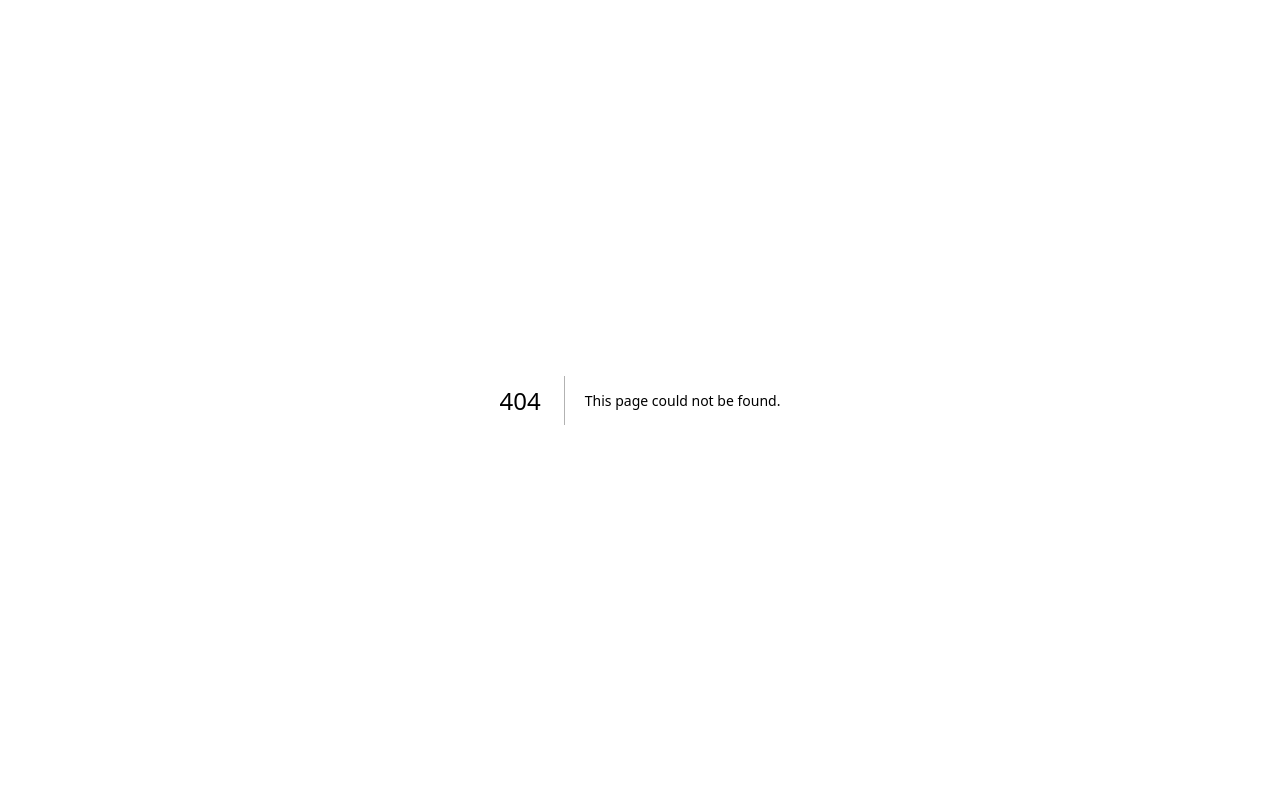
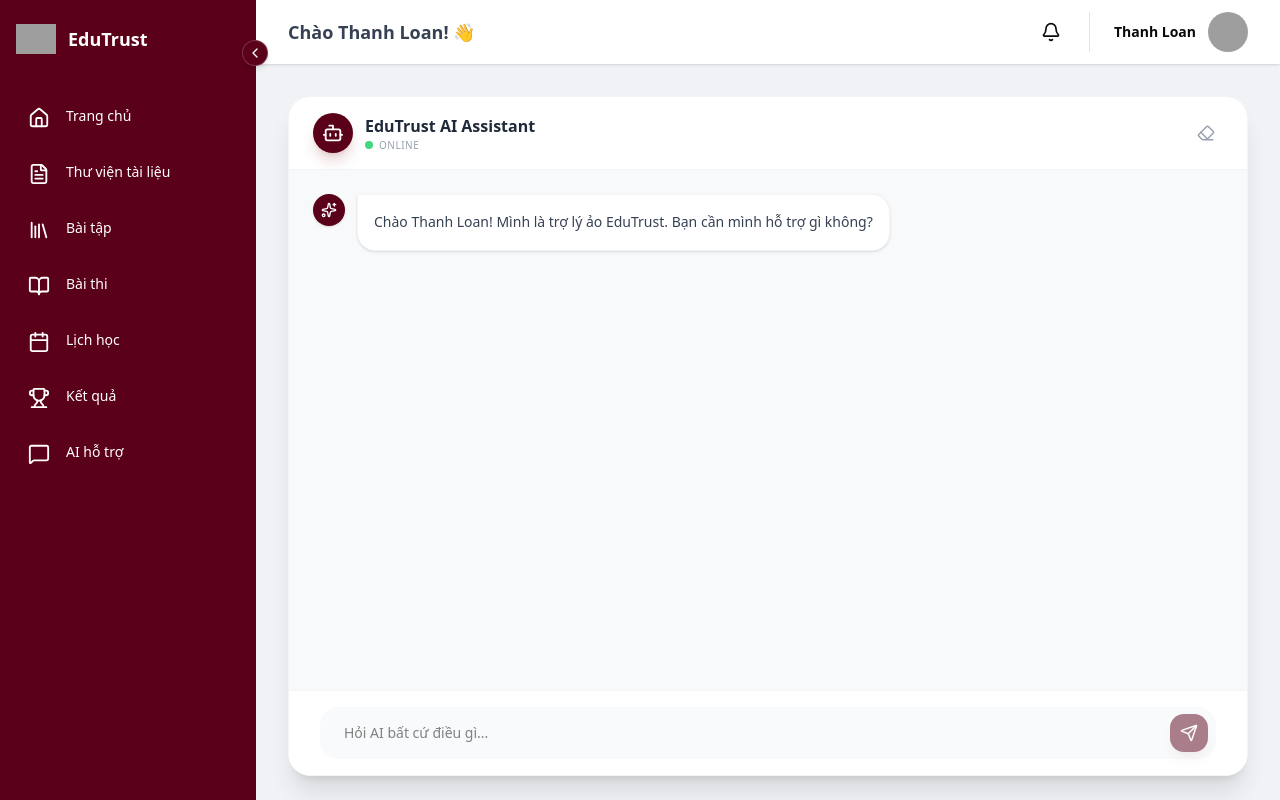
Before and after one commit to AWS-FCJ-Project/client, a Next.js app: page /dashboard/chat-ai-ho-tro in a window 1280 px wide. Before the commit this address had no page. Built offline with nearby package versions, Linux system fonts and the light colour scheme; grey boxes are pictures that could not be loaded.

Commit message:
feat: ask AI ui and api

```diff
--- /dev/null
+++ b/src/app/dashboard/chat-ai-ho-tro/page.tsx
@@ -0,0 +1,192 @@
+"use client";
+
+import React, { useState, useRef, useEffect } from 'react';
+import {
+    Send, Bot, User, Sparkles,
+    Eraser, Paperclip, MoreHorizontal, Loader2
+} from 'lucide-react';
+
+interface Message {
+    id: number;
+    role: 'ai' | 'user';
+    content: string;
+    isTyping?: boolean;
+}
+
+const AIChatSupport = () => {
+    const [messages, setMessages] = useState<Message[]>([
+        { id: 1, role: 'ai', content: 'Chào Thanh Loan! Mình là trợ lý ảo EduTrust. Bạn cần mình hỗ trợ gì không?' }
+    ]);
+    const [input, setInput] = useState('');
+    const [isLoading, setIsLoading] = useState(false);
+    const scrollRef = useRef<HTMLDivElement>(null);
+
+    const scrollToBottom = () => {
+        if (scrollRef.current) {
+            scrollRef.current.scrollTo({
+                top: scrollRef.current.scrollHeight,
+                behavior: 'smooth'
+            });
+        }
+    };
+
+    useEffect(() => {
+        scrollToBottom();
+    }, [messages, isLoading]);
+
+    const typeWriter = (fullText: string, messageId: number) => {
+        let currentIndex = 0;
+        const speed = 20;
+
+        const interval = setInterval(() => {
+            setMessages(prev => prev.map(msg =>
+                msg.id === messageId ? { ...msg, content: fullText.slice(0, currentIndex + 1) } : msg
+            ));
+            currentIndex++;
+            scrollToBottom();
+
+            if (currentIndex >= fullText.length) {
+                clearInterval(interval);
+                setMessages(prev => prev.map(msg =>
+                    msg.id === messageId ? { ...msg, isTyping: false } : msg
+                ));
+            }
+        }, speed);
+    };
+
+    const handleSend = async () => {
+        if (!input.trim() || isLoading) return;
+
+        const userContent = input.trim();
+        const userMsg: Message = { id: Date.now(), role: 'user', content: userContent };
+
+        setMessages(prev => [...prev, userMsg]);
+        setInput('');
+        setIsLoading(true);
+
+        try {
+            const response = await fetch('http://127.0.0.1:8000/unified-agent/ask', {
+                method: 'POST',
+                headers: {
+                    'accept': 'application/json',
+                    'Content-Type': 'application/json',
+                    'Authorization': 'Bearer eyJhbGciOiJIUzI1NiIsInR5cCI6IkpXVCJ9.eyJzdWIiOiJsb2FudHR0bC5za2lsbGNldGVyYUBnbWFpbC5jb20iLCJleHAiOjE3NzQ0NDUwNTN9.ZerglBKpPYKTxqs1E4EMCz_i_D4Jdb8h3wz2TTP91G4'
+                },
+                body: JSON.stringify({
+                    question: userContent,
+                    conversation_id: "string"
+                })
+            });
+
+            const data = await response.json();
+
+            if (response.ok) {
+                const aiMsgId = Date.now() + 1;
+                setIsLoading(false);
+                setMessages(prev => [...prev, {
+                    id: aiMsgId,
+                    role: 'ai',
+                    content: '',
+                    isTyping: true
+                }]);
+                typeWriter(data.answer, aiMsgId);
+            }
+        } catch (error) {
+            setIsLoading(false);
+            setMessages(prev => [...prev, {
+                id: Date.now() + 2,
+                role: 'ai',
+                content: "Lỗi kết nối rồi Loan ơi, kiểm tra lại server nhé!"
+            }]);
+        }
+    };
+
+    return (
+        <div className="flex flex-col h-[calc(100vh-120px)] bg-white rounded-3xl shadow-xl border border-gray-100 overflow-hidden">
+            {/* Header */}
+            <div className="px-6 py-4 border-b border-gray-100 flex justify-between items-center shrink-0">
+                <div className="flex items-center gap-3">
+                    <div className="w-10 h-10 rounded-full bg-[#5B0019] flex items-center justify-center shadow-lg shadow-red-900/20">
+                        <Bot size={22} className="text-white" />
+                    </div>
+                    <div>
+                        <h2 className="font-bold text-gray-800">EduTrust AI Assistant</h2>
+                        <div className="flex items-center gap-1.5">
+                            <span className="w-2 h-2 bg-green-500 rounded-full animate-pulse"></span>
+                            <span className="text-[10px] text-gray-400 font-medium tracking-wider">ONLINE</span>
+                        </div>
+                    </div>
+                </div>
+                <button onClick={() => setMessages([{ id: 1, role: 'ai', content: 'Lịch sử đã được làm mới!' }])} className="p-2 hover:bg-gray-100 rounded-full text-gray-400">
+                    <Eraser size={18} />
+                </button>
+            </div>
+
+            {/* Chat Body */}
+            <div ref={scrollRef} className="flex-1 overflow-y-auto p-6 space-y-6 bg-[#F8F9FA]">
+                {messages.map((msg) => (
+                    <div key={msg.id} className={`flex ${msg.role === 'user' ? 'justify-end' : 'justify-start'}`}>
+                        <div className={`flex gap-3 max-w-[85%] ${msg.role === 'user' ? 'flex-row-reverse' : ''}`}>
+                            {/* Avatar Icon */}
+                            <div className={`w-8 h-8 rounded-full flex shrink-0 items-center justify-center shadow-sm ${msg.role === 'user' ? 'bg-white text-gray-500 border border-gray-200' : 'bg-[#5B0019] text-white'
+                                }`}>
+                                {msg.role === 'user' ? <User size={16} /> : <Sparkles size={16} />}
+                            </div>
+
+                            {/* Message Content */}
+                            <div className={`p-4 rounded-2xl text-sm shadow-sm whitespace-pre-wrap leading-relaxed ${msg.role === 'user'
+                                ? 'bg-[#5B0019] text-white rounded-tr-none'
+                                : 'bg-white text-gray-700 border border-gray-100 rounded-tl-none'
+                                }`}>
+                                {msg.content}
+                                {msg.isTyping && <span className="inline-block w-1.5 h-4 ml-1 bg-[#5B0019] animate-pulse">|</span>}
+                            </div>
+                        </div>
+                    </div>
+                ))}
+
+                {/* Loading State - ĐÃ CĂN CHỈNH THẲNG HÀNG VỚI TIN NHẮN TRÊN */}
+                {isLoading && (
+                    <div className="flex justify-start">
+                        <div className="flex gap-3 items-center max-w-[85%]">
+                            {/* Logo xoay đồng bộ với icon AI */}
+                            <div className="w-8 h-8 rounded-full bg-[#5B0019] flex shrink-0 items-center justify-center shadow-md">
+                                <Loader2 size={16} className="text-white animate-spin" />
+                            </div>
+                            {/* Text Loading */}
+                            <div className="px-4 py-3 bg-white/60 border border-gray-100 rounded-2xl rounded-tl-none shadow-sm">
+                                <span className="text-xs text-gray-500 font-medium italic animate-pulse">
+                                    EduTrust AI Assistant đang tìm dữ liệu...
+                                </span>
+                            </div>
+                        </div>
+                    </div>
+                )}
+            </div>
+
+            {/* Input Area */}
+            <div className="p-4 bg-white border-t border-gray-100 shrink-0">
+                <div className="max-w-4xl mx-auto relative">
+                    <input
+                        type="text"
+                        value={input}
+                        disabled={isLoading}
+                        onChange={(e) => setInput(e.target.value)}
+                        onKeyDown={(e) => e.key === 'Enter' && handleSend()}
+                        placeholder="Hỏi AI bất cứ điều gì..."
+                        className="w-full pl-6 pr-14 py-4 bg-gray-50 border-none rounded-2xl focus:ring-2 focus:ring-[#5B0019]/20 text-sm transition-all"
+                    />
+                    <button
+                        onClick={handleSend}
+                        disabled={isLoading || !input.trim()}
+                        className="absolute right-2 top-1/2 -translate-y-1/2 p-2.5 bg-[#5B0019] text-white rounded-xl shadow-lg shadow-red-900/10 disabled:opacity-50 active:scale-95 transition-all"
+                    >
+                        <Send size={18} />
+                    </button>
+                </div>
+            </div>
+        </div>
+    );
+};
+
+export default AIChatSupport;
--- a/src/lib/menu-constants.tsx
+++ b/src/lib/menu-constants.tsx
@@ -11,7 +11,7 @@
         { label: "Bài thi", icon: <BookOpen size={22} />, desc: "Đề thi", path: "/dashboard/bai-thi" },
         { label: "Lịch học", icon: <Calendar size={22} />, desc: "Lịch trình học tập", path: "/dashboard/lich-hoc" },
         { label: "Kết quả", icon: <Trophy size={22} />, desc: "Kết quả học tập", path: "/dashboard/ket-qua" },
-        { label: "AI hỗ trợ", icon: <MessageSquare size={22} />, desc: "Hỗ trợ học tập bằng AI", path: "/dashboard/ho-tro" },
+        { label: "AI hỗ trợ", icon: <MessageSquare size={22} />, desc: "Hỗ trợ học tập bằng AI", path: "/dashboard/chat-ai-ho-tro" },
     ],
     admin: [
         { label: "Trang chủ", icon: <Home size={22} />, path: "/dashboard" },
--- a/src/middleware.ts
+++ b/src/middleware.ts
@@ -1,25 +1,29 @@
-// middleware.ts
 import { NextResponse } from 'next/server';
 import type { NextRequest } from 'next/server';
 
 export function middleware(request: NextRequest) {
-    // Lấy token từ cookie
+    const { pathname } = request.nextUrl;
+
+    // 1. Lấy token từ cookie
     const token = request.cookies.get('auth_token')?.value;
 
-    // Nếu đang cố vào các trang dashboard mà không có token
-    if (!token && request.nextUrl.pathname.startsWith('/dashboard')) {
-        return NextResponse.redirect(new URL('/login', request.url));
+    // 2. Logic bảo vệ: Nếu chưa đăng nhập mà vào /dashboard
+    if (!token && pathname.startsWith('/dashboard')) {
+        const loginUrl = new URL('/login', request.url);
+        // Lưu lại trang định vào để sau khi login xong có thể quay lại đúng chỗ đó
+        loginUrl.searchParams.set('from', pathname);
+        return NextResponse.redirect(loginUrl);
     }
 
-    // Nếu đã có token rồi mà còn cố quay lại trang login
-    if (token && request.nextUrl.pathname === '/login') {
+    // 3. Logic chặn: Nếu đã đăng nhập mà cố vào /login
+    if (token && pathname === '/login') {
         return NextResponse.redirect(new URL('/dashboard', request.url));
     }
 
     return NextResponse.next();
 }
 
-// Chỉ định những đường dẫn nào middleware sẽ kiểm tra
+// Giữ nguyên matcher để middleware chỉ chạy ở những route cần thiết
 export const config = {
     matcher: ['/dashboard/:path*', '/login'],
 };
```
